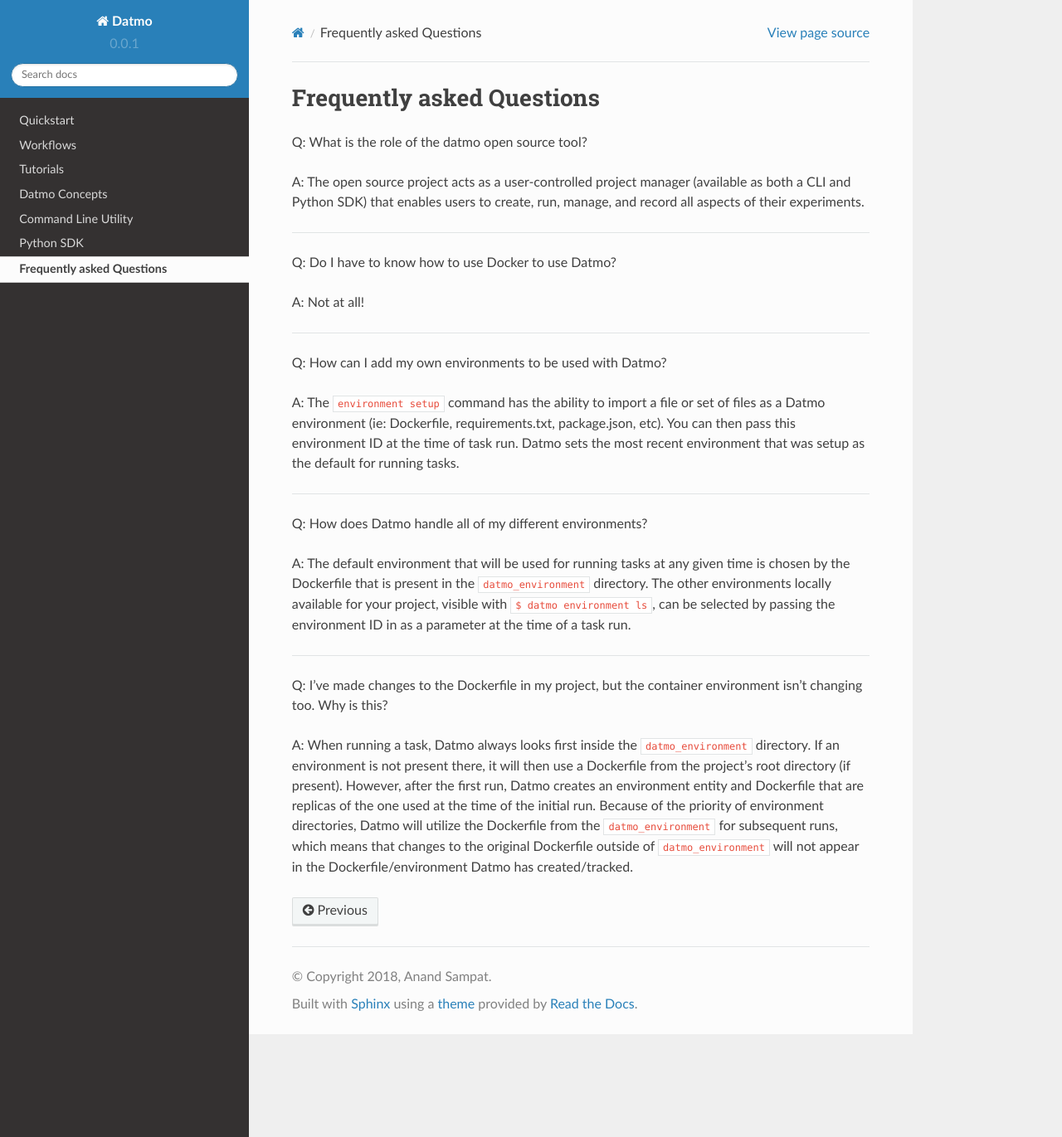
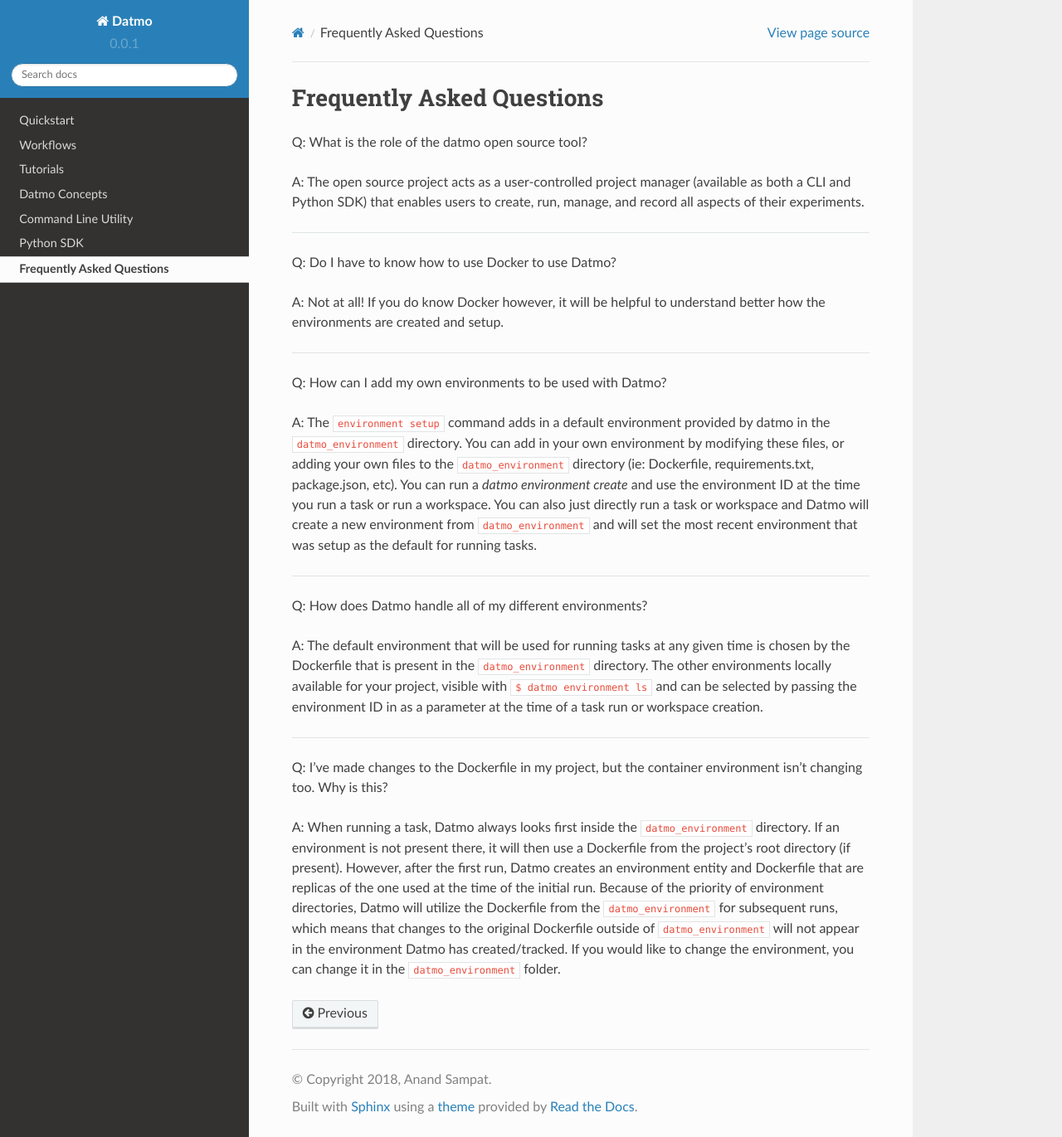
Before and after one commit to datmo/datmo, a Sphinx documentation site: the page built from docs/faq.rst, in a window 1280 px wide and 1371 px high. Shown: the whole window at 83% size. Built offline with Sphinx 7.4.7 and the Read the Docs theme 2.0.0, drawn with Linux system fonts in a browser that asks for light colours; pages that are not in the unit, such as notebooks, are missing from menus.

Commit message:
modified answers to FAQ to add more detail and fix

```diff
--- a/docs/faq.rst
+++ b/docs/faq.rst
@@ -1,4 +1,4 @@
-Frequently asked Questions
+Frequently Asked Questions
 ===================================
 
 Q: What is the role of the datmo open source tool?
@@ -9,22 +9,22 @@
 
 Q: Do I have to know how to use Docker to use Datmo?
 
-A: Not at all!
+A: Not at all! If you do know Docker however, it will be helpful to understand better how the environments are created and setup.
 
 ------
 
 Q: How can I add my own environments to be used with Datmo?
 
-A: The ``environment setup`` command has the ability to import a file or set of files as a Datmo environment (ie: Dockerfile, requirements.txt, package.json, etc). You can then pass this environment ID at the time of task run. Datmo sets the most recent environment that was setup as the default for running tasks.
+A: The ``environment setup`` command adds in a default environment provided by datmo in the ``datmo_environment`` directory. You can add in your own environment by modifying these files, or adding your own files to the ``datmo_environment`` directory (ie: Dockerfile, requirements.txt, package.json, etc). You can run a `datmo environment create` and use the environment ID at the time you run a task or run a workspace. You can also just directly run a task or workspace and Datmo will create a new environment from ``datmo_environment`` and will set the most recent environment that was setup as the default for running tasks.
 
 ------
 
 Q: How does Datmo handle all of my different environments?
 
-A: The default environment that will be used for running tasks at any given time is chosen by the Dockerfile that is present in the ``datmo_environment`` directory. The other environments locally available for your project, visible with ``$ datmo environment ls``, can be selected by passing the environment ID in as a parameter at the time of a task run.
+A: The default environment that will be used for running tasks at any given time is chosen by the Dockerfile that is present in the ``datmo_environment`` directory. The other environments locally available for your project, visible with ``$ datmo environment ls`` and can be selected by passing the environment ID in as a parameter at the time of a task run or workspace creation.
 
 -----
 
 Q: I've made changes to the Dockerfile in my project, but the container environment isn't changing too. Why is this?
 
-A: When running a task, Datmo always looks first inside the ``datmo_environment`` directory. If an environment is not present there, it will then use a Dockerfile from the project's root directory (if present). However, after the first run, Datmo creates an environment entity and Dockerfile that are replicas of the one used at the time of the initial run. Because of the priority of environment directories, Datmo will utilize the Dockerfile from the ``datmo_environment`` for subsequent runs, which means that changes to the original Dockerfile outside of ``datmo_environment`` will not appear in the Dockerfile/environment Datmo has created/tracked.
+A: When running a task, Datmo always looks first inside the ``datmo_environment`` directory. If an environment is not present there, it will then use a Dockerfile from the project's root directory (if present). However, after the first run, Datmo creates an environment entity and Dockerfile that are replicas of the one used at the time of the initial run. Because of the priority of environment directories, Datmo will utilize the Dockerfile from the ``datmo_environment`` for subsequent runs, which means that changes to the original Dockerfile outside of ``datmo_environment`` will not appear in the environment Datmo has created/tracked. If you would like to change the environment, you can change it in the ``datmo_environment`` folder.
```
